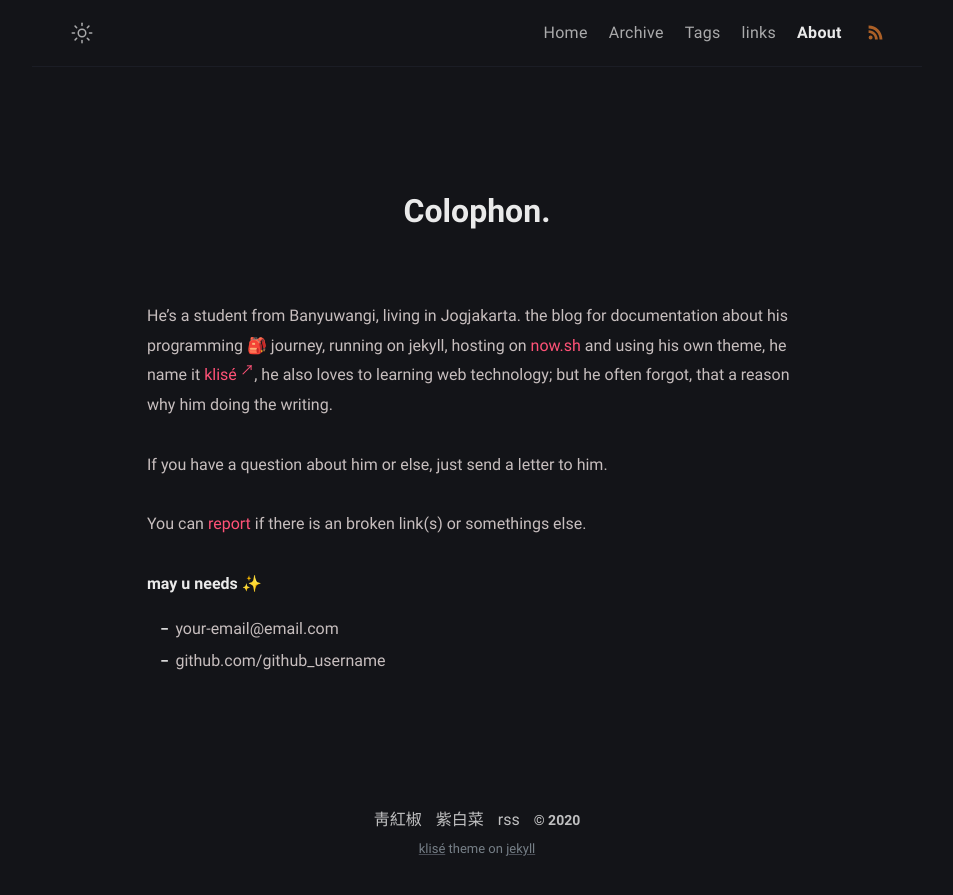
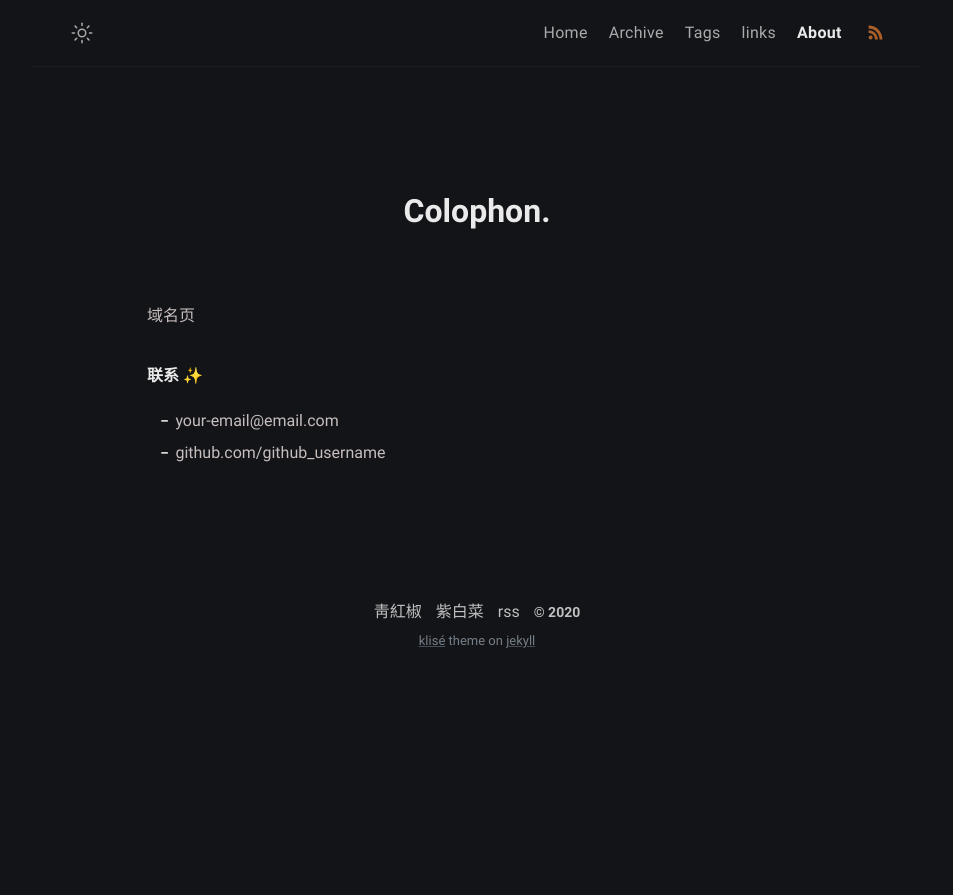
Before and after one commit to YiPianYe/yipianye.github.io, a Jekyll site: the page built from about.md, in a window 1280 px wide. Shown: the top 895 px of the page, without its empty margins (163-1116 px from the left). Built offline with Jekyll 4.4.1, drawn with Linux system fonts in a browser that asks for light colours.

Commit message:
Update about.md

```diff
--- a/about.md
+++ b/about.md
@@ -6,13 +6,9 @@
 comments: false
 ---
 
-He's a student from Banyuwangi, living in Jogjakarta. the blog for documentation about his programming 🎒 journey, running on jekyll, hosting on [now.sh](http://now.sh) and using his own theme, he name it <a href="https://github.com/piharpi/jekyll-klise" target="_blank" rel="noopener">klisé</a>, he also loves to learning web technology; but he often forgot, that a reason why him doing the writing.
+域名页
 
-If you have a question about him or else, just send a letter to him.
-
-You can [report](http://github.com/piharpi/jekyll-klise/issues/new) if there is an broken link(s) or somethings else.
-
-**may u needs ✨**
+**联系 ✨**
 
 - {{ site.author.email }}
 - github.com/{{ site.author.github }}
```
